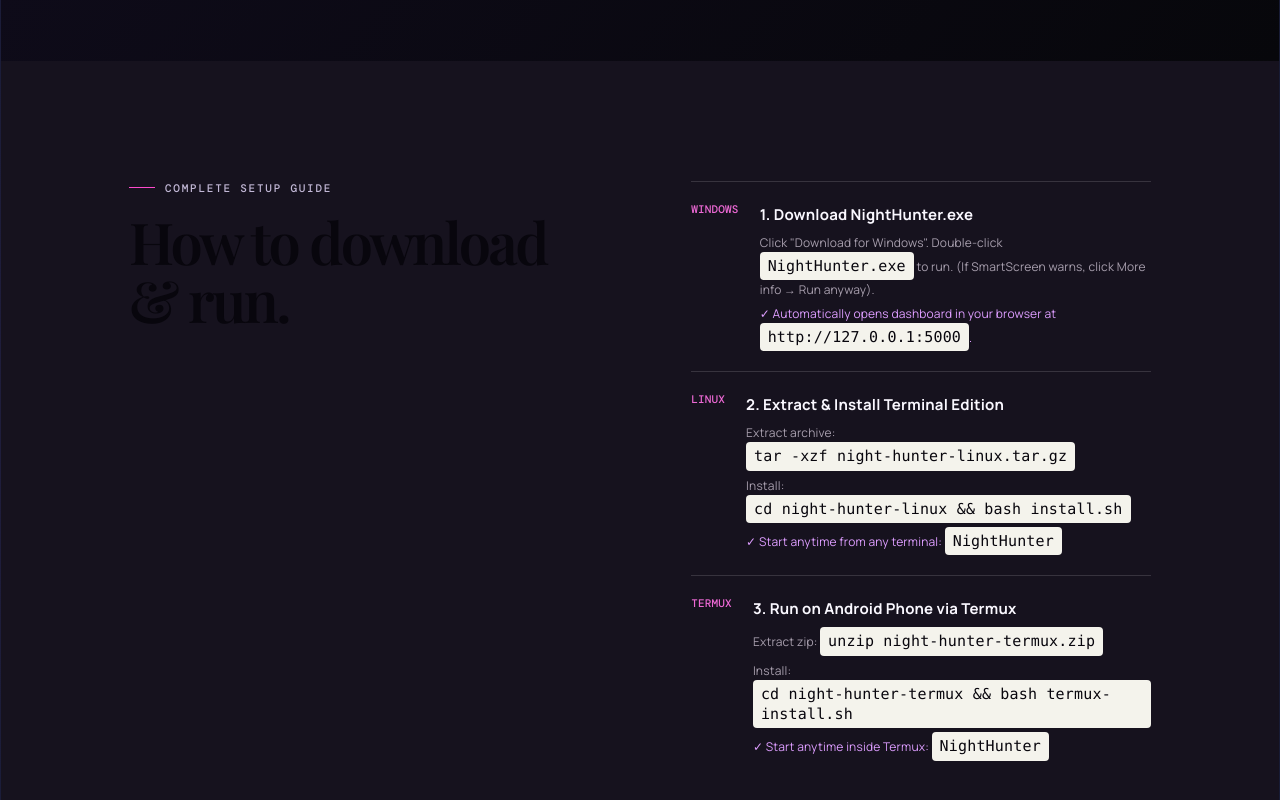
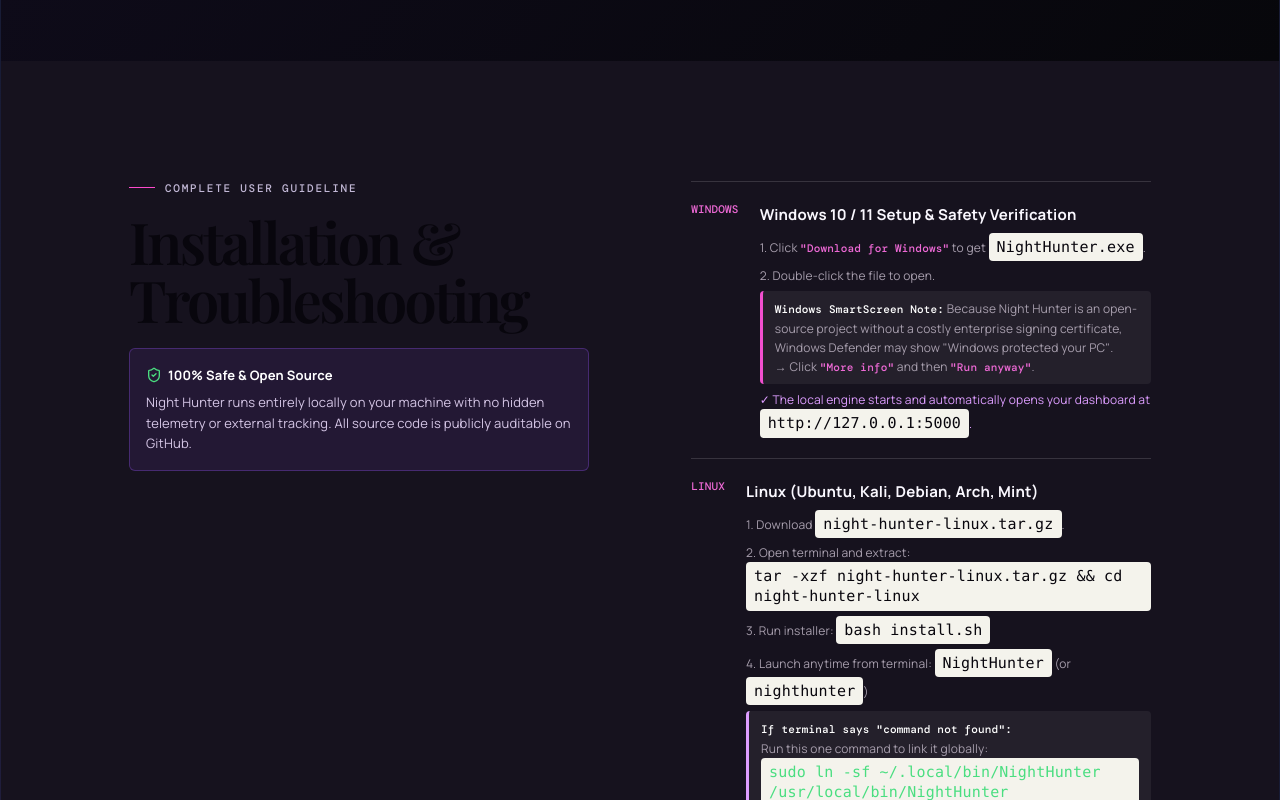
Before and after one commit to halderarnab827/Night-Hunter, a React (Vite) app: page / in a window 1280 px wide. Shown: the part 2000-2800 px from the top of the page. Built offline with nearby package versions, Linux system fonts and the light colour scheme; a web font is replaced by a local one.

Commit message:
Update LandingPage.jsx

```diff
--- a/src/components/LandingPage.jsx
+++ b/src/components/LandingPage.jsx
@@ -95,32 +95,54 @@
         </section>
 
         <section className="install-section" id="how-it-works">
-          <div><p className="landing-eyebrow"><span /> COMPLETE SETUP GUIDE</p><h2>How to download<br />& run.</h2></div>
+          <div>
+            <p className="landing-eyebrow"><span /> COMPLETE USER GUIDELINE</p>
+            <h2>Installation &amp;<br />Troubleshooting</h2>
+            <div style={{ marginTop: '20px', padding: '16px', borderRadius: '6px', background: 'rgba(154, 85, 255, 0.1)', border: '1px solid rgba(154, 85, 255, 0.3)', color: '#d5c6e6', fontSize: '13px', lineHeight: '1.6' }}>
+              <strong style={{ color: '#fff', display: 'flex', alignItems: 'center', gap: '6px', marginBottom: '6px' }}>
+                <ShieldCheck size={16} color="#4ade80" /> 100% Safe &amp; Open Source
+              </strong>
+              Night Hunter runs entirely locally on your machine with no hidden telemetry or external tracking. All source code is publicly auditable on GitHub.
+            </div>
+          </div>
           <ol>
             <li>
               <b>WINDOWS</b>
               <span>
-                <strong>1. Download NightHunter.exe</strong>
-                <small>Click "Download for Windows". Double-click <code>NightHunter.exe</code> to run. (If SmartScreen warns, click <em>More info</em> &rarr; <em>Run anyway</em>).</small>
-                <small style={{ color: '#dd9dff', marginTop: '4px' }}>&#10003; Automatically opens dashboard in your browser at <code>http://127.0.0.1:5000</code>.</small>
+                <strong>Windows 10 / 11 Setup &amp; Safety Verification</strong>
+                <small>1. Click <b>"Download for Windows"</b> to get <code>NightHunter.exe</code>.</small>
+                <small>2. Double-click the file to open.</small>
+                <small style={{ marginTop: '6px', background: 'rgba(255,255,255,0.06)', padding: '8px 12px', borderRadius: '4px', borderLeft: '3px solid #f24fcf' }}>
+                  <b style={{ color: '#fff' }}>Windows SmartScreen Note:</b> Because Night Hunter is an open-source project without a costly enterprise signing certificate, Windows Defender may show <em>"Windows protected your PC"</em>.
+                  <br />&rarr; Click <b>"More info"</b> and then <b>"Run anyway"</b>.
+                </small>
+                <small style={{ color: '#dd9dff', marginTop: '6px' }}>&#10003; The local engine starts and automatically opens your dashboard at <code>http://127.0.0.1:5000</code>.</small>
               </span>
             </li>
             <li>
               <b>LINUX</b>
               <span>
-                <strong>2. Extract & Install Terminal Edition</strong>
-                <small>Extract archive: <code>tar -xzf night-hunter-linux.tar.gz</code></small>
-                <small>Install: <code>cd night-hunter-linux &amp;&amp; bash install.sh</code></small>
-                <small style={{ color: '#dd9dff', marginTop: '4px' }}>&#10003; Start anytime from any terminal: <code>NightHunter</code></small>
+                <strong>Linux (Ubuntu, Kali, Debian, Arch, Mint)</strong>
+                <small>1. Download <code>night-hunter-linux.tar.gz</code>.</small>
+                <small>2. Open terminal and extract: <code>tar -xzf night-hunter-linux.tar.gz &amp;&amp; cd night-hunter-linux</code></small>
+                <small>3. Run installer: <code>bash install.sh</code></small>
+                <small>4. Launch anytime from terminal: <code>NightHunter</code> (or <code>nighthunter</code>)</small>
+                <small style={{ marginTop: '6px', background: 'rgba(255,255,255,0.06)', padding: '8px 12px', borderRadius: '4px', borderLeft: '3px solid #dd9dff' }}>
+                  <b style={{ color: '#fff' }}>If terminal says "command not found":</b>
+                  <br />Run this one command to link it globally:
+                  <br /><code style={{ color: '#4ade80' }}>sudo ln -sf ~/.local/bin/NightHunter /usr/local/bin/NightHunter</code>
+                  <br />Or run directly: <code>~/.local/bin/NightHunter</code>
+                </small>
               </span>
             </li>
             <li>
               <b>TERMUX</b>
               <span>
-                <strong>3. Run on Android Phone via Termux</strong>
-                <small>Extract zip: <code>unzip night-hunter-termux.zip</code></small>
-                <small>Install: <code>cd night-hunter-termux &amp;&amp; bash termux-install.sh</code></small>
-                <small style={{ color: '#dd9dff', marginTop: '4px' }}>&#10003; Start anytime inside Termux: <code>NightHunter</code></small>
+                <strong>Android Setup via Termux</strong>
+                <small>1. Download <code>night-hunter-termux.zip</code> on your Android device.</small>
+                <small>2. In Termux, navigate to downloads: <code>cd ~/storage/downloads &amp;&amp; unzip night-hunter-termux.zip</code></small>
+                <small>3. Run installer: <code>cd night-hunter-termux &amp;&amp; bash termux-install.sh</code></small>
+                <small>4. Start anytime by typing: <code>NightHunter</code></small>
               </span>
             </li>
           </ol>
```
